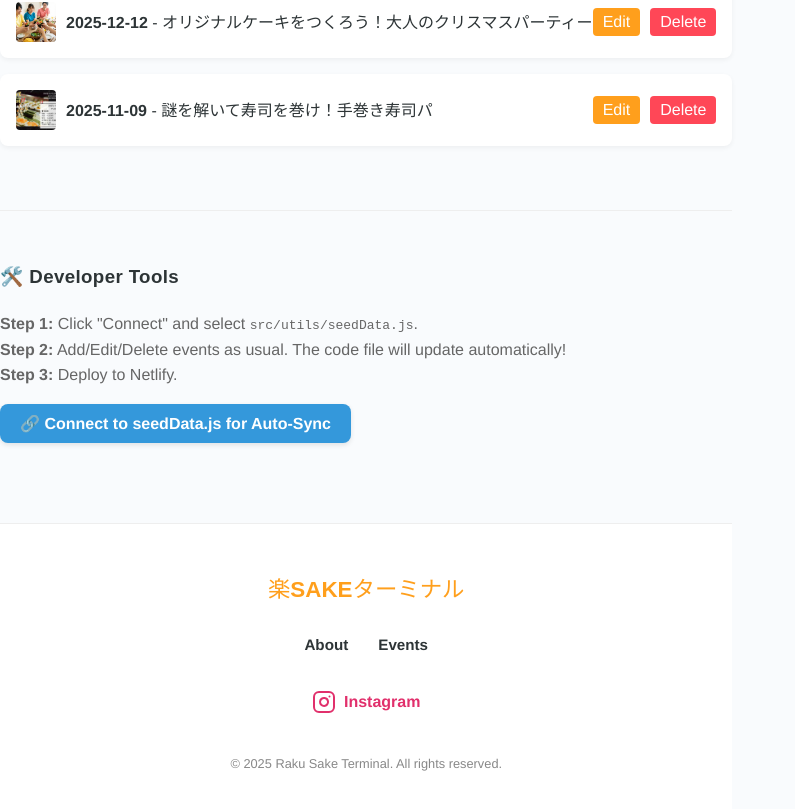
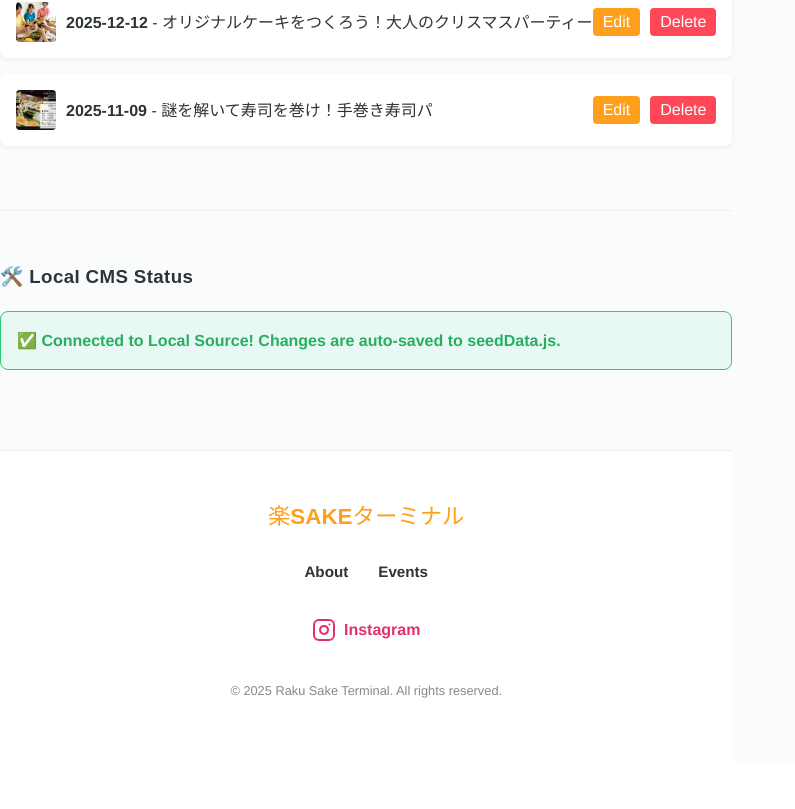
Before and after one commit to ryupro202211-ops/rakusake, a React (Vite) app: page /admin in a window 1280 px wide. Shown: the part 1264-2073 px from the top of the page, without its empty margins (0-795 px from the left). After the commit the page ends 2026 px from the top, so only its background shows below. Built offline with nearby package versions, Linux system fonts and the light colour scheme; the HTML template or start-up script is replaced by a standard one.

Commit message:
Update event data via Admin UI

```diff
--- a/src/pages/Admin.jsx
+++ b/src/pages/Admin.jsx
@@ -13,7 +13,6 @@ const Admin = () => {
     });
     const [preview, setPreview] = useState(null);
     const [editingId, setEditingId] = useState(null);
-    const [fileHandle, setFileHandle] = useState(null);
 
     useEffect(() => {
         setEvents(getEvents().reverse());
@@ -62,41 +61,27 @@ const Admin = () => {
         }
     };
 
-    const connectToLocalFile = async () => {
-        try {
-            const [handle] = await window.showOpenFilePicker({
-                types: [{
-                    description: 'JavaScript File',
-                    accept: { 'text/javascript': ['.js'] },
-                }],
-                multiple: false,
-            });
-            setFileHandle(handle);
-            alert('Connected to seedData.js! Changes will now be auto-saved to the codebase.');
-        } catch (err) {
-            console.error(err);
-            // Ignore abort error
-        }
-    };
-
-    const saveToLocalFile = async (currentEvents) => {
-        if (!fileHandle) return;
-
-        // Prevent saving empty data which causes data loss
-        if (!currentEvents || currentEvents.length === 0) {
-            console.warn('Skipping auto-save: No events to save.');
-            return;
-        }
+    const saveToSource = async (currentEvents) => {
+        // Only works in dev mode
+        if (!import.meta.env.DEV) return;
 
         try {
-            const fileContent = `export const DATA_VERSION = '${Date.now()}';\n\nexport const initialEvents = ${JSON.stringify(currentEvents, null, 4)};`;
-            const writable = await fileHandle.createWritable();
-            await writable.write(fileContent);
-            await writable.close();
-            console.log('Auto-saved to seedData.js');
+            const response = await fetch('/__api/save-events', {
+                method: 'POST',
+                headers: {
+                    'Content-Type': 'application/json',
+                },
+                body: JSON.stringify({ events: currentEvents }),
+            });
+
+            if (response.ok) {
+                console.log('Auto-saved to seedData.js');
+                // Optional: Show a toast or small indicator
+            } else {
+                console.error('Failed to auto-save to source');
+            }
         } catch (err) {
             console.error('Auto-save failed:', err);
-            alert('Failed to auto-save to codebase. Please check permissions or reconnect file.');
         }
     };
 
@@ -120,9 +105,8 @@ const Admin = () => {
             setEvents(updatedEvents);
 
             // Auto-save if connected
-            if (fileHandle) {
-                saveToLocalFile(updatedEvents);
-            }
+            // Auto-save to source
+            saveToSource(updatedEvents);
         } catch (err) {
             alert('Failed to save event. Image might be too large for browser storage.');
             console.error(err);
@@ -152,9 +136,8 @@ const Admin = () => {
                 resetForm();
             }
             // Auto-save if connected
-            if (fileHandle) {
-                saveToLocalFile(updatedEvents);
-            }
+            // Auto-save to source
+            saveToSource(updatedEvents);
         }
     };
 
@@ -329,31 +312,8 @@ const Admin = () => {
                 </ul>
             </div>
             <div style={{ marginTop: '4rem', paddingTop: '2rem', borderTop: '1px solid #eee' }}>
-                <h3>🛠️ Developer Tools</h3>
-                <p style={{ color: '#666', marginBottom: '1rem' }}>
-                    <strong>Step 1:</strong> Click "Connect" and select <code>src/utils/seedData.js</code>.<br />
-                    <strong>Step 2:</strong> Add/Edit/Delete events as usual. The code file will update automatically!<br />
-                    <strong>Step 3:</strong> Deploy to Netlify.
-                </p>
-
-                {!fileHandle ? (
-                    <button
-                        onClick={connectToLocalFile}
-                        style={{
-                            background: '#3498db',
-                            color: '#fff',
-                            border: 'none',
-                            padding: '10px 20px',
-                            borderRadius: '8px',
-                            fontSize: '1rem',
-                            cursor: 'pointer',
-                            fontWeight: 'bold',
-                            boxShadow: '0 2px 5px rgba(0,0,0,0.1)'
-                        }}
-                    >
-                        🔗 Connect to seedData.js for Auto-Sync
-                    </button>
-                ) : (
+                <h3>🛠️ Local CMS Status</h3>
+                {import.meta.env.DEV ? (
                     <div style={{
                         padding: '1rem',
                         background: '#e8f8f5',
@@ -365,7 +325,18 @@ const Admin = () => {
                         alignItems: 'center',
                         gap: '10px'
                     }}>
-                        <span>✅ Connected! Events will be auto-saved to codebase.</span>
+                        <span>✅ Connected to Local Source! Changes are auto-saved to seedData.js.</span>
+                    </div>
+                ) : (
+                    <div style={{
+                        padding: '1rem',
+                        background: '#fff3cd',
+                        border: '1px solid #ffeeba',
+                        borderRadius: '8px',
+                        color: '#856404',
+                        fontWeight: 'bold'
+                    }}>
+                        <span>⚠️ Production Mode: Changes are temporary and will NOT be saved to code.</span>
                     </div>
                 )}
             </div>
--- a/vite.config.js
+++ b/vite.config.js
@@ -5,4 +5,33 @@ import react from '@vitejs/plugin-react'
 export default defineConfig({
   plugins: [react()],
   base: '/rakusake/',
+  configureServer(server) {
+    server.middlewares.use('/__api/save-events', (req, res, next) => {
+      if (req.method === 'POST') {
+        let body = '';
+        req.on('data', chunk => body += chunk);
+        req.on('end', async () => {
+          try {
+            const fs = await import('fs');
+            const path = await import('path');
+            const { events } = JSON.parse(body);
+
+            const fileContent = `export const DATA_VERSION = '${Date.now()}';\n\nexport const initialEvents = ${JSON.stringify(events, null, 4)};`;
+            const filePath = path.resolve(__dirname, 'src/utils/seedData.js');
+
+            fs.writeFileSync(filePath, fileContent, 'utf-8');
+
+            res.statusCode = 200;
+            res.end(JSON.stringify({ success: true }));
+          } catch (e) {
+            console.error(e);
+            res.statusCode = 500;
+            res.end(JSON.stringify({ error: e.message }));
+          }
+        });
+      } else {
+        next();
+      }
+    });
+  }
 })
```
